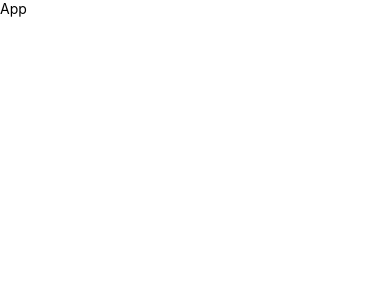
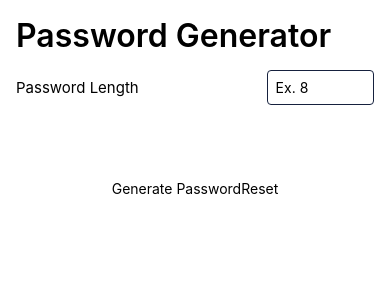
Before and after one commit to joseph-abdallah04/PasswordGenerator, a React Native app: screen / in a window 390 px wide. Shown: the top 300 px of the page. Built offline with nearby package versions, Linux system fonts and the light colour scheme.

Commit message:
worked on TextInput field, and doing validation checks using Yup and Formik etc. and some other stuff

```diff
--- a/App.tsx
+++ b/App.tsx
@@ -1,5 +1,8 @@
-import { SafeAreaView, StyleSheet, Text, View } from 'react-native'
+import { SafeAreaView, ScrollView, StyleSheet, Text, TextInput, TouchableOpacity, View } from 'react-native'
 import React, { useState } from 'react'
+
+//Importing Formik
+import { Formik } from 'formik';
 
 //Form validation
 import * as Yup from 'yup'
@@ -117,11 +120,90 @@ export default function App() {
   }
 
   return (
-    <SafeAreaView>
-      <View>
-        <Text>App</Text>
-      </View>
-    </SafeAreaView>
+    <ScrollView keyboardShouldPersistTaps="handled">
+      <SafeAreaView style={styles.appContainer}>
+        <View style={styles.formContainer}>
+          <Text style={styles.title}>Password Generator</Text>
+          {/* Above you can see I've set up the ScrollView, SafeAreaView, and the initial View we will be working in,
+          the next step is to implement Formik. This is done below:     */}
+
+          <Formik
+        initialValues={{ passwordLength: '' }} //Initial passwordLength is empty
+
+        validationSchema={PasswordSchema} //This method of validation uses Yup from before, where we defined PasswordSchema, and
+        //the validation schema for it upwards on lines 10-15
+
+        onSubmit={ values => { //'values => {}' passes the 'values' from the form into whatever method you define between {} the curly brackets.
+          console.log(values)
+          generatePasswordString(Number(values.passwordLength)) //You technically have to parse 'passwordLength' into a number, as it is currently
+          // and object being returned as a string. So you pass Number(values.passwordLength) as the parameter for the generatePasswordString method
+          // that we wrote before and all should be good.
+        }}
+      >
+        {({
+          values,
+          errors,
+          touched,
+          isValid, //We added this one
+          handleChange,
+          handleSubmit,
+          handleReset, // And we added this one
+          /* and other goodies */
+        }) => (
+          <>
+          <View style={styles.inputWrapper}>
+            <View style={styles.inputColumn}>
+              <Text style={styles.heading}>Password Length</Text>
+
+              {touched.passwordLength && errors.passwordLength && ( // From this line (line 158, to line 162) is how you should error messages
+                <Text style={styles.errorText}>
+                  {errors.passwordLength}
+                </Text>
+              )}
+
+            </View>
+            <TextInput
+              style={styles.inputStyle}
+              value={values.passwordLength}
+              onChangeText={handleChange('passwordLength')} // THIS IS ALSO CRUCIAL TO FORMIK. Line 167 and 168 go hand in hand.
+              placeholder='Ex. 8' // Just a placeholder within the TextInput field
+              keyboardType='numeric'
+
+/* THIS IS CRUCIAL. LINE 167 AND 168 GO HAND IN HAND! - ('value' and 'onChangeText'):
+
+In line 167, you are storing the inputted value within the TextInput field into the 'values' object from Formik, specifically
+the 'passwordLength property, so that it knows that the passwordLength is what is being tracked by this TextInput field.
+
+In line 168, you are essentially telling the program what to do when somebody changes the text. You are using the event, which
+is given to you as a hook in line 148, called 'handleChange', and you track 'passwordLength' in the handleChange (but its kind of
+weird coz you type it in as a string). What this essentially does is put up all the validation on the text changes within the
+TextInput field, to validate it the way that you have specified earlier in the program using Yup validation.
+*/
+
+              />
+          </View>
+
+          <View style={styles.inputWrapper}></View>
+          <View style={styles.inputWrapper}></View>
+          <View style={styles.inputWrapper}></View>
+          <View style={styles.inputWrapper}></View>
+
+          <View style={styles.formActions}>
+            <TouchableOpacity>
+              <Text>Generate Password</Text>
+            </TouchableOpacity>
+
+            <TouchableOpacity>
+              <Text>Reset</Text>
+            </TouchableOpacity>
+
+          </View>
+          </>
+        )}
+      </Formik>
+        </View>
+      </SafeAreaView>
+    </ScrollView>
   )
 }
 
```
